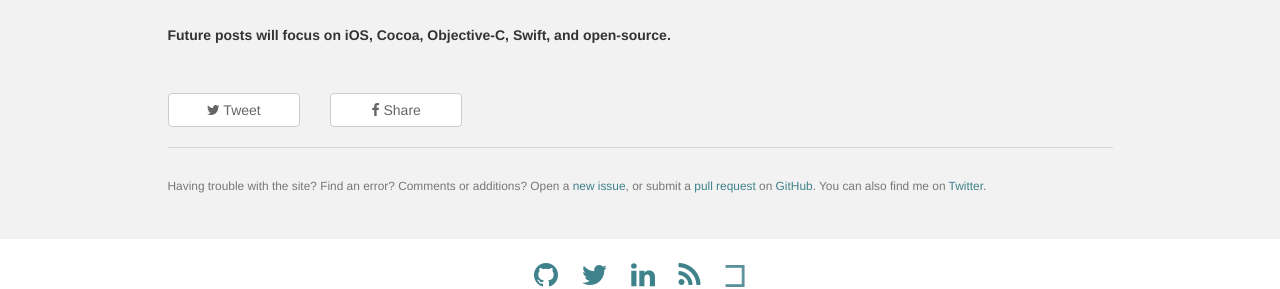
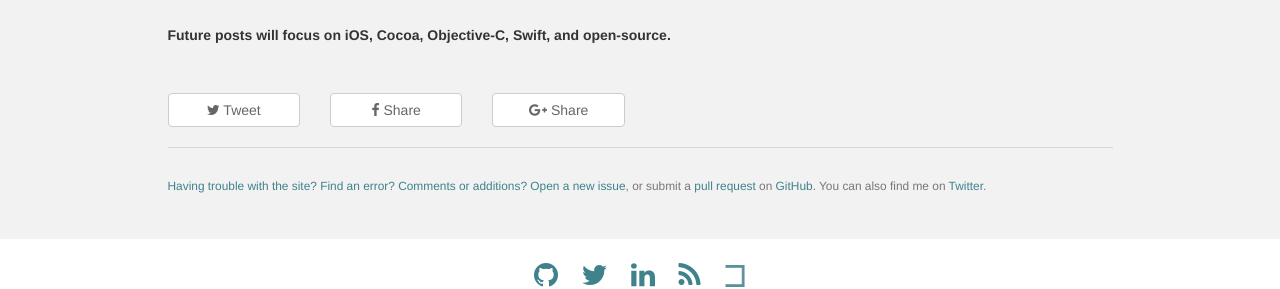
Before and after one commit to jessesquires/jessesquires.com, a Jekyll site: the page built from _posts/2014-06-09-built-with-open-source.md, in a window 1280 px wide. Shown: the part 987-1276 px from the top of the page. Built offline with Jekyll 4.4.1, drawn with Linux system fonts in a browser that asks for light colours; nearby versions of some CDN libraries; Markdown is read by kramdown in place of the engine named in the settings.

Commit message:
add google plus share button

```diff
--- a/_layouts/post.html
+++ b/_layouts/post.html
@@ -23,18 +23,26 @@ layout: default
 
 <div class="sharing">
 	<div class="row">
-		<div class="col-md-2 col-xs-6">
+
+		<div class="col-md-2 col-xs-4">
 			<a class="btn btn-default btn-block" href="https://twitter.com/intent/tweet?text={{ page.title | uri_escape }}%20{{ site.url }}{{ page.url }}%20via%20@jesse_squires" target="_blank">
-				<i class="fa fa-twitter"></i> Tweet
-				<!-- <button class="btn btn-default btn-block"><i class="fa fa-twitter"></i> Tweet</button> -->
+				<i class="fa fa-twitter"></i><span class="hidden-xs"> Tweet</span>
 			</a>
 		</div> <!-- col -->
-		<div class="col-md-2 col-xs-6">
+
+		<div class="col-md-2 col-xs-4">
 			<a class="btn btn-default btn-block" href="https://www.facebook.com/sharer.php?u={{ site.url }}{{ page.url }}" target="_blank">
-				<i class="fa fa-facebook"></i> Share
-				<!-- <button class="btn btn-default btn-block"><i class="fa fa-facebook"></i> Share</button> -->
+				<i class="fa fa-facebook"></i><span class="hidden-xs"> Share</span>
 			</a>
 		</div> <!-- col -->
+
+		<div class="col-md-2 col-xs-4">
+			<a class="btn btn-default btn-block" href="https://plus.google.com/share?url={{ site.url }}{{ page.url }}" target="_blank">
+				<i class="fa fa-google-plus"></i><span class="hidden-xs"> Share</span>
+			</a>
+		</div> <!-- col -->
+
+		<a href="https://plus.google.com/share?url=ADD_YOUR_URL" >
 	</div> <!-- row -->
 </div> <!-- sharing -->
 
```
